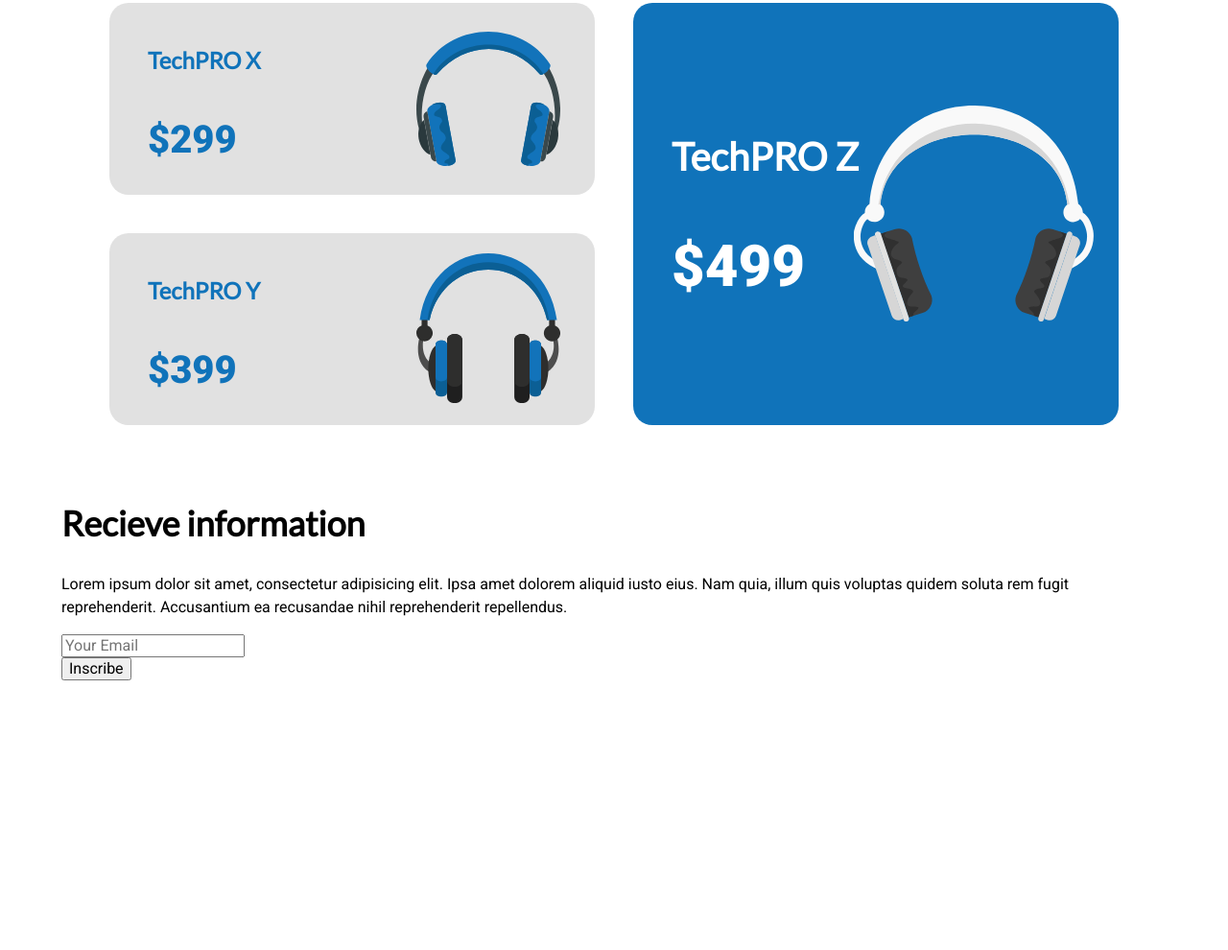
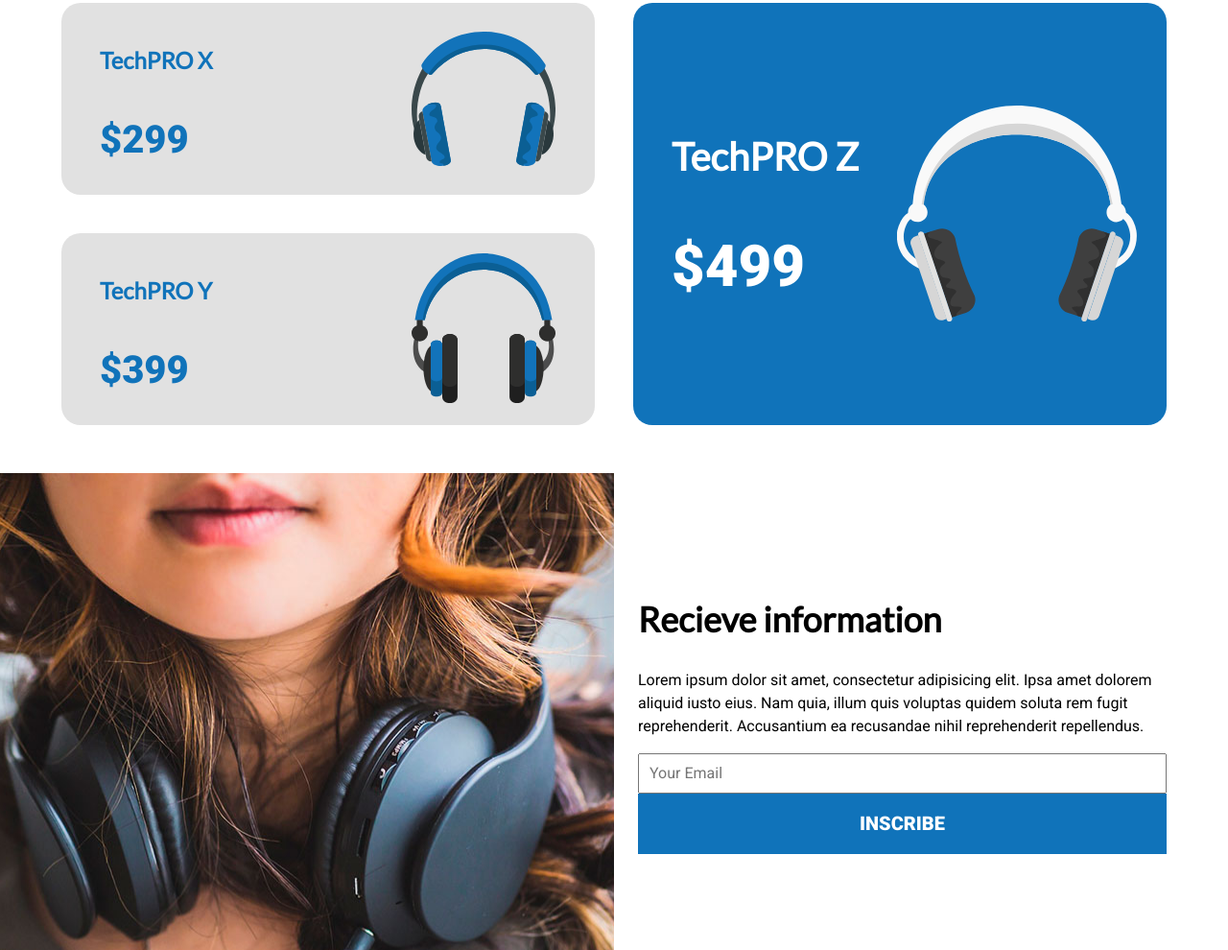
Before and after one commit to alejandrodm19/Headset-Web, a plain HTML site: page index.html in a window 1280 px wide. Shown: the part 1801-2791 px from the top of the page at 96% size. Before the commit the page ends 2510 px from the top, so only its background shows below. Drawn offline with Linux system fonts and the light colour scheme.

Commit message:
Newsletter CSS done

```diff
--- a/css/styles.css
+++ b/css/styles.css
@@ -226,7 +226,7 @@ img{
 
 /* Tech Models */
 .models{
-    padding: var(--spaces);
+    padding: var(--spaces) 0;
 }
 
 .header_model{
@@ -319,3 +319,61 @@ img{
 .model:first-of-type{
     margin-bottom: 0;
 }
+
+/* NewsLetter */
+
+.newsletter{
+    background-image: linear-gradient( to bottom, transparent 50%, var(--whiteColor) 0% ), url(../img/newsletter.jpg);
+    background-position: top center;
+    background-repeat: no-repeat;
+    background-size: 100%, 70rem;
+}
+
+@media (min-width: 768px) {
+    .newsletter{
+        background-image: linear-gradient( to right, transparent 50%, var(--whiteColor) 0% ), url(../img/newsletter.jpg);
+
+        background-position: center, -21rem -0rem;
+        background-size: 100%, 100rem;
+        padding: 10rem 0;
+    }
+}
+
+.container_newsletter{
+    display: grid;
+    grid-template-rows: repeat(2, 30rem);
+    gap: var(--spaces);
+}
+
+@media (min-width: 768px) {
+    .container_newsletter{
+        grid-template-rows: unset;
+        grid-template-columns: repeat(2, 1fr);
+    }
+}
+
+.newsletter_text{
+    grid-row: 2/3;
+}
+@media (min-width: 768px) {
+    .newsletter_text{
+        grid-row: unset;
+        grid-column: 2/3;
+    }
+}
+
+.form input[type="text"]{
+    width: 100%;
+    padding: 1rem;
+}
+
+.form input[type="submit"]{
+    width: 100%;
+    padding: 2rem;
+    background-color: var(--primaryColor);
+    color: var(--whiteColor);
+    text-transform: uppercase;
+    font-size: 2rem;
+    font-weight: 900;
+    border: none;
+}
```
